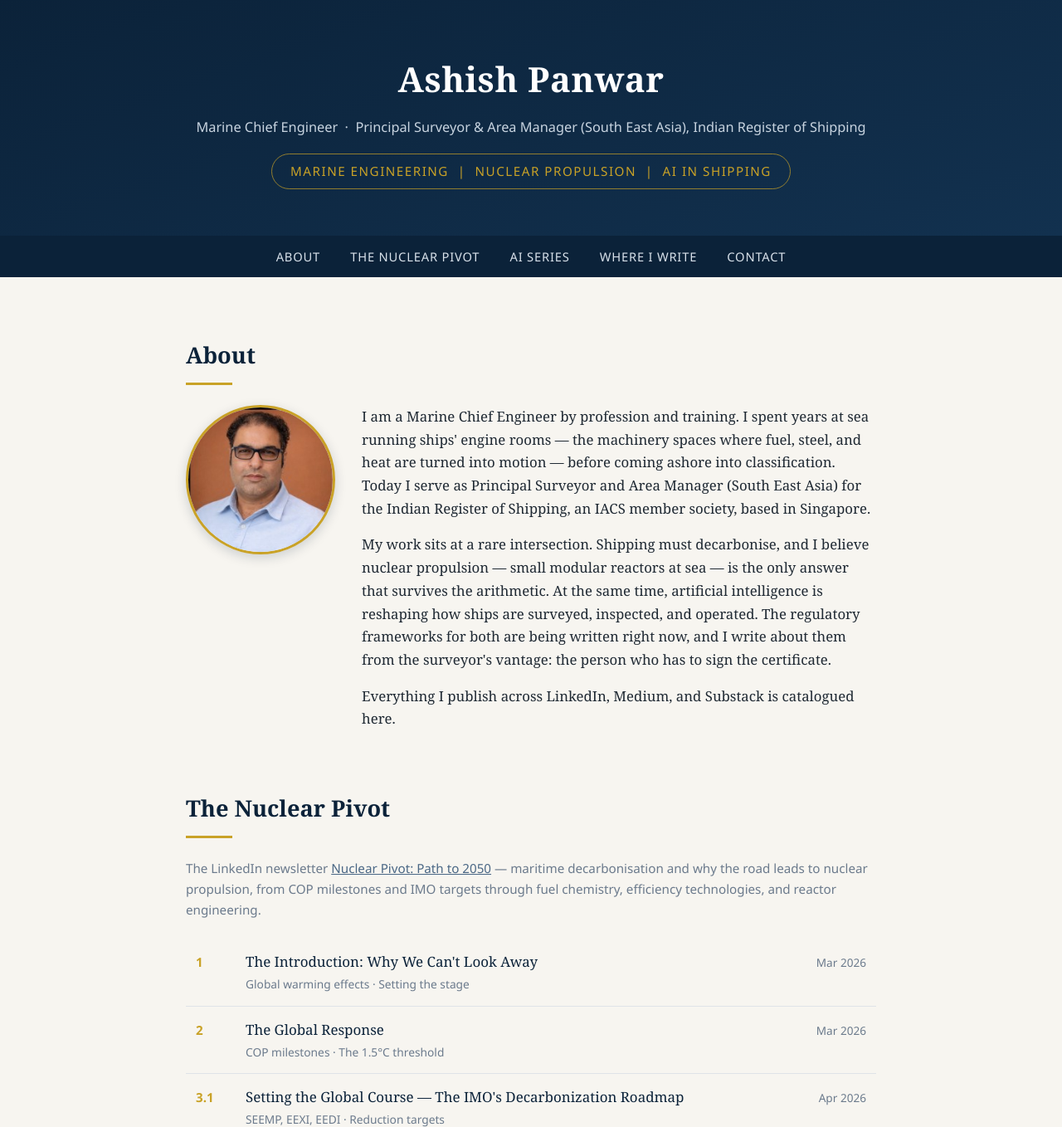
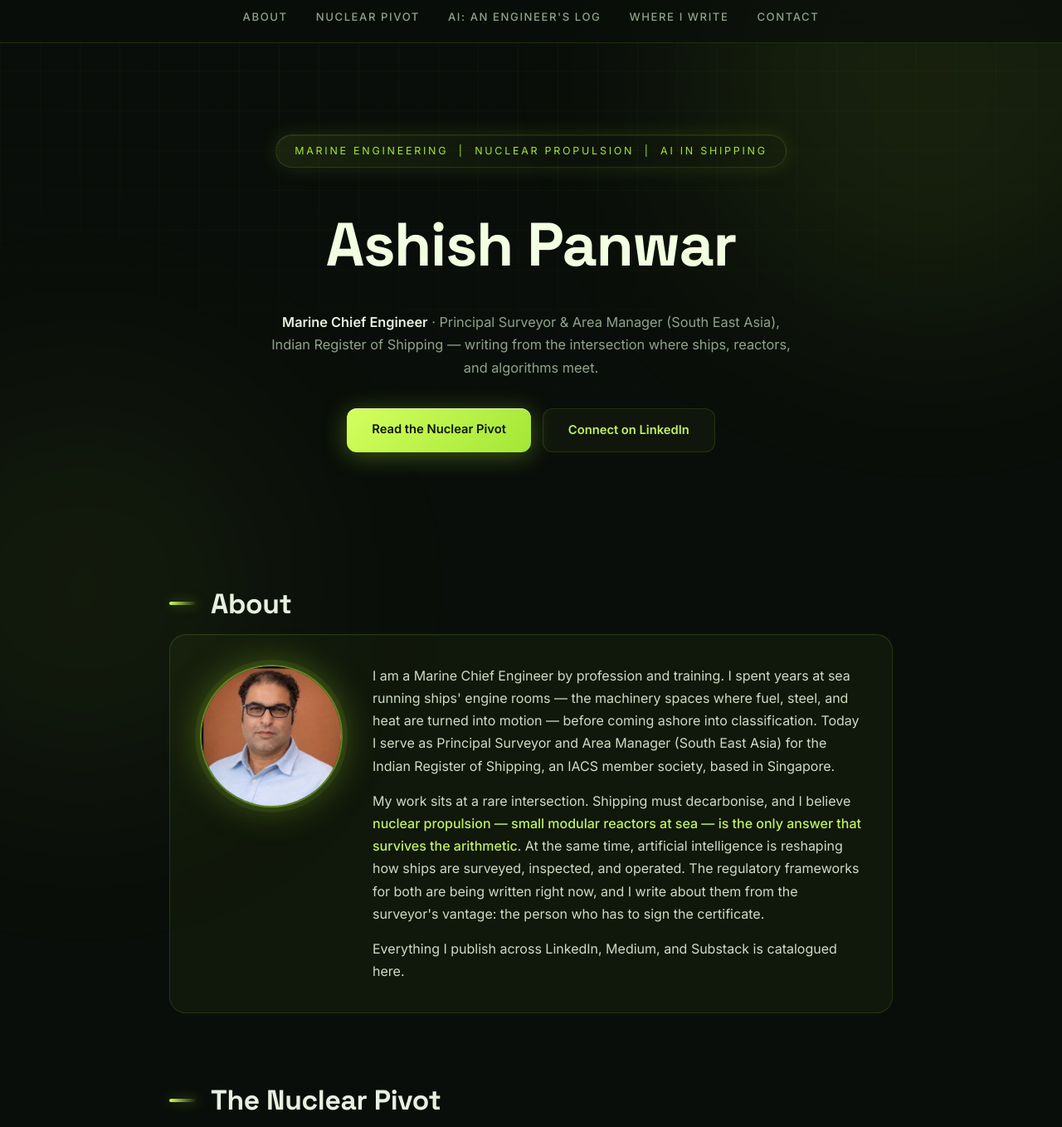
Before and after one commit to ashishpanwar4987/ashishpanwar4987.github.io, a plain HTML site: page index.html in a window 1280 px wide. Shown: the part 11-1369 px from the top of the page at 83% size. Drawn offline with Linux system fonts and the light colour scheme.

Commit message:
Redesign: dark lime theme with glow accents and animations

```diff
--- a/index.html
+++ b/index.html
@@ -5,120 +5,228 @@
 <meta name="viewport" content="width=device-width, initial-scale=1.0">
 <title>Ashish Panwar — Marine Engineering · Nuclear Propulsion · AI in Shipping</title>
 <meta name="description" content="Ashish Panwar — Marine Chief Engineer and Principal Surveyor at Indian Register of Shipping. Writing on nuclear propulsion, maritime decarbonisation, and AI in shipping.">
+<link rel="preconnect" href="https://fonts.googleapis.com">
+<link rel="preconnect" href="https://fonts.gstatic.com" crossorigin>
+<link href="https://fonts.googleapis.com/css2?family=Space+Grotesk:wght@400;500;600;700&family=Inter:wght@400;500;600&display=swap" rel="stylesheet">
 <style>
   :root {
-    --navy: #0b2239;
-    --navy-2: #12314f;
-    --steel: #4a6785;
-    --accent: #c9a227;
-    --paper: #f7f5f0;
-    --ink: #1f2933;
-    --muted: #6b7a8c;
-    --line: #dfe3e8;
+    --bg: #0a0e0a;
+    --bg-2: #0f150f;
+    --panel: rgba(163, 230, 53, 0.045);
+    --line: rgba(163, 230, 53, 0.14);
+    --lime: #a3e635;
+    --lime-bright: #d4ff5e;
+    --lime-soft: #bef264;
+    --ink: #e8f0e0;
+    --muted: #8fa38a;
+    --glow: rgba(163, 230, 53, 0.35);
   }
   * { margin: 0; padding: 0; box-sizing: border-box; }
-  body { font-family: Georgia, 'Times New Roman', serif; background: var(--paper); color: var(--ink); line-height: 1.65; }
-  .sans { font-family: 'Segoe UI', -apple-system, Helvetica, Arial, sans-serif; }
+  html { scroll-behavior: smooth; }
+  body {
+    font-family: 'Inter', -apple-system, 'Segoe UI', sans-serif;
+    background: var(--bg); color: var(--ink); line-height: 1.7;
+    overflow-x: hidden;
+  }
+  h1, h2, h3, .brand { font-family: 'Space Grotesk', 'Inter', sans-serif; }
+
+  /* ambient glows */
+  .orb { position: fixed; border-radius: 50%; filter: blur(120px); pointer-events: none; z-index: 0; }
+  .orb-1 { width: 560px; height: 560px; background: rgba(163,230,53,.09); top: -180px; right: -120px; }
+  .orb-2 { width: 480px; height: 480px; background: rgba(163,230,53,.06); bottom: -160px; left: -140px; }
+
+  /* subtle grid */
+  body::before {
+    content: ''; position: fixed; inset: 0; z-index: 0; pointer-events: none;
+    background-image: linear-gradient(rgba(163,230,53,.03) 1px, transparent 1px),
+                      linear-gradient(90deg, rgba(163,230,53,.03) 1px, transparent 1px);
+    background-size: 48px 48px;
+    mask-image: radial-gradient(ellipse 90% 70% at 50% 0%, black 40%, transparent 100%);
+    -webkit-mask-image: radial-gradient(ellipse 90% 70% at 50% 0%, black 40%, transparent 100%);
+  }
+
+  nav {
+    position: sticky; top: 0; z-index: 50;
+    display: flex; justify-content: center; gap: 6px; flex-wrap: wrap;
+    padding: 14px 12px;
+    background: rgba(10, 14, 10, 0.72);
+    backdrop-filter: blur(14px); -webkit-backdrop-filter: blur(14px);
+    border-bottom: 1px solid var(--line);
+  }
+  nav a {
+    color: var(--muted); text-decoration: none; font-size: .82rem;
+    letter-spacing: .12em; text-transform: uppercase; font-weight: 500;
+    padding: 6px 14px; border-radius: 999px; transition: all .25s;
+  }
+  nav a:hover { color: var(--lime-bright); background: rgba(163,230,53,.08); text-shadow: 0 0 18px var(--glow); }
 
   header {
-    background: linear-gradient(160deg, var(--navy) 0%, var(--navy-2) 100%);
-    color: #fff; padding: 72px 24px 56px; text-align: center;
+    position: relative; z-index: 1; text-align: center;
+    padding: 110px 24px 90px;
   }
-  header h1 { font-size: 2.6rem; letter-spacing: 0.5px; margin-bottom: 10px; }
-  header .role { font-family: 'Segoe UI', Helvetica, Arial, sans-serif; font-size: 1.02rem; color: #c8d4e0; margin-bottom: 18px; }
-  header .triad {
-    font-family: 'Segoe UI', Helvetica, Arial, sans-serif;
-    display: inline-block; padding: 8px 22px; border: 1px solid rgba(201,162,39,.7);
-    border-radius: 999px; color: var(--accent); font-size: .95rem; letter-spacing: 1.5px; text-transform: uppercase;
+  .badge {
+    display: inline-block; font-size: .78rem; letter-spacing: .22em; text-transform: uppercase;
+    color: var(--lime); border: 1px solid var(--line); border-radius: 999px;
+    padding: 8px 22px; margin-bottom: 30px;
+    background: linear-gradient(120deg, rgba(163,230,53,.10), rgba(163,230,53,.02) 60%);
+    box-shadow: 0 0 24px rgba(163,230,53,.12), inset 0 1px 0 rgba(255,255,255,.06);
   }
-  nav { background: var(--navy); position: sticky; top: 0; z-index: 10; text-align: center; padding: 12px 8px; }
-  nav a { color: #d8e1ea; text-decoration: none; margin: 0 16px; font-family: 'Segoe UI', Helvetica, Arial, sans-serif; font-size: .92rem; letter-spacing: .8px; text-transform: uppercase; }
-  nav a:hover { color: var(--accent); }
+  header h1 {
+    font-size: clamp(2.6rem, 7vw, 4.6rem); font-weight: 700; letter-spacing: -0.02em;
+    background: linear-gradient(100deg, #f2ffe0 20%, var(--lime-bright) 50%, #f2ffe0 80%);
+    background-size: 200% auto;
+    -webkit-background-clip: text; background-clip: text; color: transparent;
+    animation: shine 6s linear infinite;
+    margin-bottom: 18px;
+  }
+  @keyframes shine { to { background-position: 200% center; } }
+  header .role { color: var(--muted); font-size: 1.02rem; max-width: 640px; margin: 0 auto 34px; }
+  header .role strong { color: var(--ink); font-weight: 600; }
+  .cta-row { display: flex; gap: 14px; justify-content: center; flex-wrap: wrap; }
+  .btn {
+    text-decoration: none; font-weight: 600; font-size: .92rem;
+    padding: 13px 30px; border-radius: 12px; transition: all .25s;
+  }
+  .btn-lime {
+    color: #101503;
+    background: linear-gradient(135deg, var(--lime-bright), var(--lime));
+    box-shadow: 0 4px 28px var(--glow), inset 0 1px 0 rgba(255,255,255,.5);
+  }
+  .btn-lime:hover { transform: translateY(-2px); box-shadow: 0 8px 40px var(--glow); }
+  .btn-ghost { color: var(--lime-soft); border: 1px solid var(--line); background: rgba(163,230,53,.04); }
+  .btn-ghost:hover { border-color: var(--lime); box-shadow: 0 0 24px rgba(163,230,53,.18); }
 
-  main { max-width: 880px; margin: 0 auto; padding: 24px; }
-  section { padding: 48px 0 8px; }
-  h2 { font-size: 1.7rem; color: var(--navy); margin-bottom: 6px; }
-  .rule { width: 56px; height: 3px; background: var(--accent); margin: 10px 0 24px; }
-  .series-sub { color: var(--muted); font-family: 'Segoe UI', Helvetica, Arial, sans-serif; font-size: .95rem; margin-bottom: 22px; }
+  main { position: relative; z-index: 1; max-width: 920px; margin: 0 auto; padding: 0 24px 40px; }
+  section { padding: 64px 0 12px; }
+  .sec-head { display: flex; align-items: baseline; gap: 16px; margin-bottom: 8px; }
+  .sec-head h2 { font-size: clamp(1.5rem, 3.4vw, 2.1rem); font-weight: 700; letter-spacing: -0.01em; }
+  .sec-head .tick {
+    width: 34px; height: 4px; border-radius: 2px; flex: none; align-self: center;
+    background: linear-gradient(90deg, var(--lime-bright), transparent);
+    box-shadow: 0 0 14px var(--glow);
+  }
+  .series-sub { color: var(--muted); font-size: .95rem; margin-bottom: 26px; max-width: 720px; }
+  .series-sub a { color: var(--lime-soft); text-decoration: none; border-bottom: 1px dotted rgba(163,230,53,.4); }
+  .series-sub a:hover { color: var(--lime-bright); text-shadow: 0 0 14px var(--glow); }
 
-  .about p { margin-bottom: 16px; font-size: 1.05rem; }
-  .about-flex { display: flex; gap: 32px; align-items: flex-start; }
-  .portrait { flex: 0 0 180px; }
-  .portrait img, .portrait .monogram {
-    width: 180px; height: 180px; border-radius: 50%; object-fit: cover;
-    border: 3px solid var(--accent); box-shadow: 0 4px 14px rgba(11,34,57,.18);
+  /* about */
+  .about-card {
+    display: flex; gap: 36px; align-items: flex-start;
+    background: var(--panel); border: 1px solid var(--line); border-radius: 20px;
+    padding: 36px;
+    box-shadow: inset 0 1px 0 rgba(255,255,255,.04);
   }
-  .portrait .monogram {
-    align-items: center; justify-content: center; background: var(--navy);
-    color: var(--accent); font-size: 3.2rem; letter-spacing: 2px;
+  .portrait { flex: 0 0 172px; position: relative; }
+  .portrait img {
+    width: 172px; height: 172px; border-radius: 50%; object-fit: cover; display: block;
+    border: 2px solid rgba(163,230,53,.55);
+    box-shadow: 0 0 0 6px rgba(163,230,53,.08), 0 0 44px var(--glow);
   }
-  @media (max-width: 640px) { .about-flex { flex-direction: column; align-items: center; text-align: left; } }
+  .about-card p { margin-bottom: 15px; font-size: 1.0rem; color: #cfdcc4; }
+  .about-card p:last-child { margin-bottom: 0; }
+  .about-card em { color: var(--lime-soft); font-style: normal; font-weight: 500; }
 
-  .article { display: flex; gap: 16px; padding: 14px 12px; border-bottom: 1px solid var(--line); align-items: baseline; }
-  .article:hover { background: #efece4; }
-  .num { font-family: 'Segoe UI', Helvetica, Arial, sans-serif; color: var(--accent); font-weight: 600; min-width: 44px; font-size: .95rem; }
-  .article a { color: var(--navy); text-decoration: none; font-size: 1.06rem; }
-  .article a:hover { text-decoration: underline; }
-  .article .topics { display: block; color: var(--muted); font-family: 'Segoe UI', Helvetica, Arial, sans-serif; font-size: .86rem; margin-top: 2px; }
-  .date { margin-left: auto; color: var(--muted); font-family: 'Segoe UI', Helvetica, Arial, sans-serif; font-size: .85rem; white-space: nowrap; }
+  /* article list */
+  .article {
+    display: flex; gap: 18px; align-items: baseline;
+    padding: 15px 16px; border-radius: 12px;
+    border: 1px solid transparent; border-bottom: 1px solid rgba(163,230,53,.07);
+    transition: all .22s;
+  }
+  .article:hover {
+    background: rgba(163,230,53,.05); border-color: var(--line);
+    box-shadow: 0 0 24px rgba(163,230,53,.07);
+  }
+  .num {
+    color: var(--lime); font-family: 'Space Grotesk', monospace; font-weight: 600;
+    min-width: 46px; font-size: .88rem; text-shadow: 0 0 12px rgba(163,230,53,.4);
+  }
+  .article a { color: var(--ink); text-decoration: none; font-size: 1.0rem; font-weight: 500; transition: color .2s; }
+  .article a:hover { color: var(--lime-bright); }
+  .article .topics { display: block; color: var(--muted); font-size: .83rem; margin-top: 3px; }
+  .date { margin-left: auto; color: var(--muted); font-size: .8rem; white-space: nowrap; font-family: 'Space Grotesk', sans-serif; }
 
-  .platforms { display: flex; flex-wrap: wrap; gap: 14px; margin-top: 26px; }
+  /* platforms */
+  .platforms { display: grid; grid-template-columns: repeat(auto-fit, minmax(240px, 1fr)); gap: 16px; margin-top: 20px; }
   .platform-card {
-    flex: 1 1 240px; background: #fff; border: 1px solid var(--line); border-radius: 8px;
-    padding: 20px; text-decoration: none; color: var(--ink); transition: box-shadow .15s;
+    position: relative; overflow: hidden;
+    background: var(--panel); border: 1px solid var(--line); border-radius: 16px;
+    padding: 24px; text-decoration: none; transition: all .28s;
+    box-shadow: inset 0 1px 0 rgba(255,255,255,.04);
   }
-  .platform-card:hover { box-shadow: 0 4px 14px rgba(11,34,57,.12); }
-  .platform-card h3 { font-family: 'Segoe UI', Helvetica, Arial, sans-serif; font-size: 1rem; color: var(--navy); margin-bottom: 6px; }
-  .platform-card p { font-family: 'Segoe UI', Helvetica, Arial, sans-serif; font-size: .88rem; color: var(--muted); }
+  .platform-card::after {
+    content: ''; position: absolute; top: 0; left: -80%; width: 60%; height: 100%;
+    background: linear-gradient(100deg, transparent, rgba(212,255,94,.10), transparent);
+    transform: skewX(-20deg); transition: left .5s;
+  }
+  .platform-card:hover::after { left: 130%; }
+  .platform-card:hover { border-color: rgba(163,230,53,.4); transform: translateY(-3px); box-shadow: 0 10px 36px rgba(163,230,53,.12); }
+  .platform-card h3 { color: var(--lime-soft); font-size: 1.02rem; margin-bottom: 8px; }
+  .platform-card p { color: var(--muted); font-size: .86rem; }
 
-  footer { background: var(--navy); color: #c8d4e0; text-align: center; padding: 40px 24px; margin-top: 56px; font-family: 'Segoe UI', Helvetica, Arial, sans-serif; font-size: .92rem; }
-  footer a { color: var(--accent); text-decoration: none; }
+  /* contact */
+  .contact-line { color: #cfdcc4; font-size: 1.02rem; }
+  .contact-line a { color: var(--lime-soft); text-decoration: none; border-bottom: 1px dotted rgba(163,230,53,.4); }
+  .contact-line a:hover { color: var(--lime-bright); text-shadow: 0 0 14px var(--glow); }
 
-  @media (max-width: 600px) {
-    header h1 { font-size: 1.9rem; }
+  footer {
+    position: relative; z-index: 1; text-align: center; color: var(--muted);
+    font-size: .85rem; padding: 48px 24px 40px; margin-top: 60px;
+    border-top: 1px solid var(--line);
+  }
+  footer .sig { color: var(--lime); font-family: 'Space Grotesk', sans-serif; letter-spacing: .14em; text-transform: uppercase; font-size: .78rem; margin-bottom: 10px; }
+
+  /* reveal animation */
+  .reveal { opacity: 0; transform: translateY(22px); transition: opacity .7s ease, transform .7s ease; }
+  .reveal.on { opacity: 1; transform: none; }
+
+  @media (max-width: 680px) {
+    .about-card { flex-direction: column; align-items: center; text-align: left; }
     .date { display: none; }
-    nav a { margin: 0 8px; font-size: .8rem; }
+    header { padding: 70px 20px 60px; }
   }
 </style>
 </head>
 <body>
 
-<header>
-  <h1>Ashish Panwar</h1>
-  <div class="role">Marine Chief Engineer &nbsp;·&nbsp; Principal Surveyor &amp; Area Manager (South East Asia), Indian Register of Shipping</div>
-  <div class="triad">Marine Engineering &nbsp;|&nbsp; Nuclear Propulsion &nbsp;|&nbsp; AI in Shipping</div>
-</header>
+<div class="orb orb-1"></div>
+<div class="orb orb-2"></div>
 
 <nav>
   <a href="#about">About</a>
-  <a href="#nuclear-pivot">The Nuclear Pivot</a>
-  <a href="#ai-series">AI Series</a>
+  <a href="#nuclear-pivot">Nuclear Pivot</a>
+  <a href="#ai-series">AI: An Engineer's Log</a>
   <a href="#platforms">Where I Write</a>
   <a href="#contact">Contact</a>
 </nav>
 
+<header>
+  <div class="badge">Marine Engineering &nbsp;|&nbsp; Nuclear Propulsion &nbsp;|&nbsp; AI in Shipping</div>
+  <h1>Ashish Panwar</h1>
+  <p class="role"><strong>Marine Chief Engineer</strong> · Principal Surveyor &amp; Area Manager (South East Asia), Indian Register of Shipping — writing from the intersection where ships, reactors, and algorithms meet.</p>
+  <div class="cta-row">
+    <a class="btn btn-lime" href="#nuclear-pivot">Read the Nuclear Pivot</a>
+    <a class="btn btn-ghost" href="https://www.linkedin.com/in/ashishpanwar4987" target="_blank" rel="noopener">Connect on LinkedIn</a>
+  </div>
+</header>
+
 <main>
 
-<section id="about" class="about">
-  <h2>About</h2>
-  <div class="rule"></div>
-  <div class="about-flex">
-    <div class="portrait">
-      <img src="profile.jpg" alt="Ashish Panwar" onerror="this.style.display='none';this.nextElementSibling.style.display='flex';">
-      <div class="monogram" style="display:none;">AP</div>
-    </div>
+<section id="about" class="reveal">
+  <div class="sec-head"><span class="tick"></span><h2>About</h2></div>
+  <div class="about-card">
+    <div class="portrait"><img src="profile.jpg" alt="Ashish Panwar"></div>
     <div>
       <p>I am a Marine Chief Engineer by profession and training. I spent years at sea running ships' engine rooms — the machinery spaces where fuel, steel, and heat are turned into motion — before coming ashore into classification. Today I serve as Principal Surveyor and Area Manager (South East Asia) for the Indian Register of Shipping, an IACS member society, based in Singapore.</p>
-      <p>My work sits at a rare intersection. Shipping must decarbonise, and I believe nuclear propulsion — small modular reactors at sea — is the only answer that survives the arithmetic. At the same time, artificial intelligence is reshaping how ships are surveyed, inspected, and operated. The regulatory frameworks for both are being written right now, and I write about them from the surveyor's vantage: the person who has to sign the certificate.</p>
+      <p>My work sits at a rare intersection. Shipping must decarbonise, and I believe <em>nuclear propulsion — small modular reactors at sea — is the only answer that survives the arithmetic</em>. At the same time, artificial intelligence is reshaping how ships are surveyed, inspected, and operated. The regulatory frameworks for both are being written right now, and I write about them from the surveyor's vantage: the person who has to sign the certificate.</p>
       <p>Everything I publish across LinkedIn, Medium, and Substack is catalogued here.</p>
     </div>
   </div>
 </section>
 
-<section id="nuclear-pivot">
-  <h2>The Nuclear Pivot</h2>
-  <div class="rule"></div>
-  <p class="series-sub">The LinkedIn newsletter <a href="https://www.linkedin.com/newsletters/nuclear-pivot-path-to-2050-7437348618182815744/" style="color:var(--steel);">Nuclear Pivot: Path to 2050</a> — maritime decarbonisation and why the road leads to nuclear propulsion, from COP milestones and IMO targets through fuel chemistry, efficiency technologies, and reactor engineering.</p>
+<section id="nuclear-pivot" class="reveal">
+  <div class="sec-head"><span class="tick"></span><h2>The Nuclear Pivot</h2></div>
+  <p class="series-sub">The LinkedIn newsletter <a href="https://www.linkedin.com/newsletters/nuclear-pivot-path-to-2050-7437348618182815744/" target="_blank" rel="noopener">Nuclear Pivot: Path to 2050</a> — maritime decarbonisation and why the road leads to nuclear propulsion, from COP milestones and IMO targets through fuel chemistry, efficiency technologies, and reactor engineering.</p>
 
   <div class="article"><span class="num">1</span><span><a href="https://www.linkedin.com/pulse/issue-1-introduction-why-we-cant-look-away-ashish-panwar-wkdyc" target="_blank" rel="noopener">The Introduction: Why We Can't Look Away</a><span class="topics">Global warming effects · Setting the stage</span></span><span class="date">Mar 2026</span></div>
   <div class="article"><span class="num">2</span><span><a href="https://www.linkedin.com/pulse/global-response-ashish-panwar-0weoc" target="_blank" rel="noopener">The Global Response</a><span class="topics">COP milestones · The 1.5°C threshold</span></span><span class="date">Mar 2026</span></div>
@@ -142,10 +250,9 @@
   <div class="article"><span class="num">8.0</span><span><a href="https://www.linkedin.com/pulse/article-80-fuel-bazaar-five-ways-keep-burning-ashish-panwar-plfjc" target="_blank" rel="noopener">The Fuel Bazaar — Five Ways to Keep Burning</a><span class="topics">Alternative fuels sub-series opener</span></span><span class="date">Jul 2026</span></div>
 </section>
 
-<section id="ai-series">
-  <h2>AI: An Engineer's Log</h2>
-  <div class="rule"></div>
-  <p class="series-sub">The LinkedIn newsletter <a href="https://www.linkedin.com/newsletters/ai-an-engineer-s-log-7456536366458384385/" style="color:var(--steel);">AI: An Engineer's Log</a> — AI through a marine engineer's eyes, built from first principles: computing history, silicon, programming languages, on the way to machine learning, LLMs, and their application at sea.</p>
+<section id="ai-series" class="reveal">
+  <div class="sec-head"><span class="tick"></span><h2>AI: An Engineer's Log</h2></div>
+  <p class="series-sub">The LinkedIn newsletter <a href="https://www.linkedin.com/newsletters/ai-an-engineer-s-log-7456536366458384385/" target="_blank" rel="noopener">AI: An Engineer's Log</a> — AI through a marine engineer's eyes, built from first principles: computing history, silicon, programming languages, on the way to machine learning, LLMs, and their application at sea.</p>
 
   <div class="article"><span class="num">1</span><span><a href="https://www.linkedin.com/pulse/issue-1-history-computing-ashish-panwar-san0c" target="_blank" rel="noopener">History of Computing</a><span class="topics">Babbage to transistor to microchip</span></span><span class="date">May 2026</span></div>
   <div class="article"><span class="num">2</span><span><a href="https://www.linkedin.com/pulse/issue-2-ones-zeros-ashish-panwar-dfrcc" target="_blank" rel="noopener">Ones and Zeros</a><span class="topics">Bits, bytes, Boolean logic — how computers think</span></span><span class="date">May 2026</span></div>
@@ -161,28 +268,34 @@
   <div class="article"><span class="num">15.1</span><span><a href="#">Data — Types, Databases &amp; the Fuel of AI</a><span class="topics">Structured vs unstructured · The Four Vs · Shipboard data</span></span><span class="date">May 2026</span></div>
 </section>
 
-<section id="platforms">
-  <h2>Where I Write</h2>
-  <div class="rule"></div>
+<section id="platforms" class="reveal">
+  <div class="sec-head"><span class="tick"></span><h2>Where I Write</h2></div>
   <div class="platforms">
-    <a class="platform-card" href="https://www.linkedin.com/in/ashishpanwar4987"><h3>LinkedIn Newsletters</h3><p>Nuclear Pivot: Path to 2050 and AI: An Engineer's Log — thought leadership for the maritime professional community.</p></a>
+    <a class="platform-card" href="https://www.linkedin.com/newsletters/nuclear-pivot-path-to-2050-7437348618182815744/" target="_blank" rel="noopener"><h3>Nuclear Pivot: Path to 2050</h3><p>LinkedIn newsletter — maritime tradition colliding with global regulation, decarbonisation, and the nuclear future.</p></a>
+    <a class="platform-card" href="https://www.linkedin.com/newsletters/ai-an-engineer-s-log-7456536366458384385/" target="_blank" rel="noopener"><h3>AI: An Engineer's Log</h3><p>LinkedIn newsletter — AI from first principles, through a marine engineer's eyes.</p></a>
     <a class="platform-card" href="#"><h3>Medium</h3><p>Long-form essays and the full article archive.</p></a>
     <a class="platform-card" href="#"><h3>Substack</h3><p>Serious technical long-form — nuclear classification survey, AI-assisted PSC inspection, Indian Ocean maritime affairs. Launching 2026.</p></a>
   </div>
 </section>
 
-<section id="contact">
-  <h2>Contact</h2>
-  <div class="rule"></div>
-  <p>For collaboration, speaking, or technical discussion: <a href="mailto:ashishpanwar4987@gmail.com" style="color:var(--navy);">ashishpanwar4987@gmail.com</a> &nbsp;·&nbsp; <a href="https://www.linkedin.com/in/ashishpanwar4987" style="color:var(--navy);">LinkedIn</a></p>
+<section id="contact" class="reveal">
+  <div class="sec-head"><span class="tick"></span><h2>Contact</h2></div>
+  <p class="contact-line">For collaboration, speaking, or technical discussion: <a href="mailto:ashishpanwar4987@gmail.com">ashishpanwar4987@gmail.com</a> &nbsp;·&nbsp; <a href="https://www.linkedin.com/in/ashishpanwar4987" target="_blank" rel="noopener">LinkedIn</a></p>
 </section>
 
 </main>
 
 <footer>
-  Ashish Panwar · Marine Engineering | Nuclear Propulsion | AI in Shipping<br>
-  Views expressed are personal and do not represent the Indian Register of Shipping.
+  <div class="sig">Marine Engineering | Nuclear Propulsion | AI in Shipping</div>
+  Ashish Panwar · Views expressed are personal and do not represent the Indian Register of Shipping.
 </footer>
+
+<script>
+  const obs = new IntersectionObserver(entries => {
+    entries.forEach(e => { if (e.isIntersecting) { e.target.classList.add('on'); obs.unobserve(e.target); } });
+  }, { threshold: 0.08 });
+  document.querySelectorAll('.reveal').forEach(el => obs.observe(el));
+</script>
 
 </body>
 </html>
```
